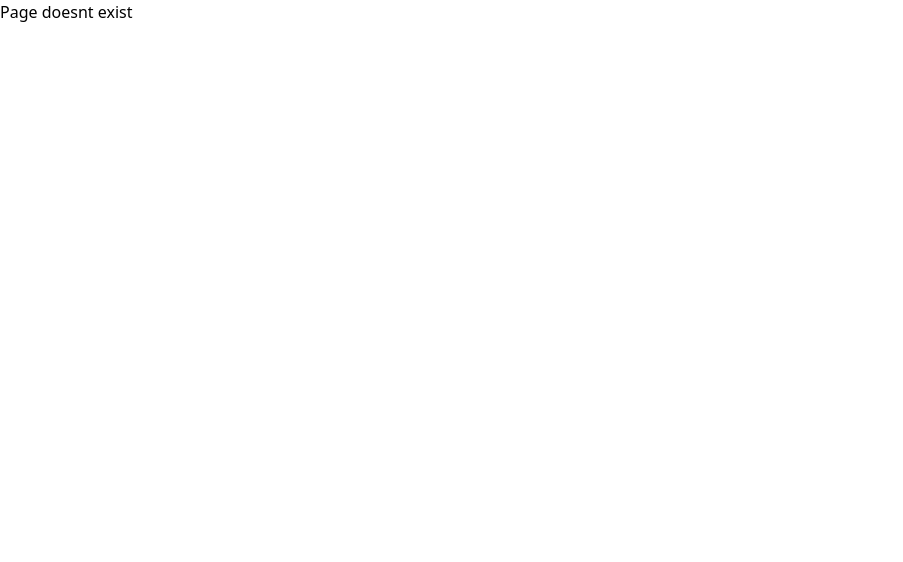
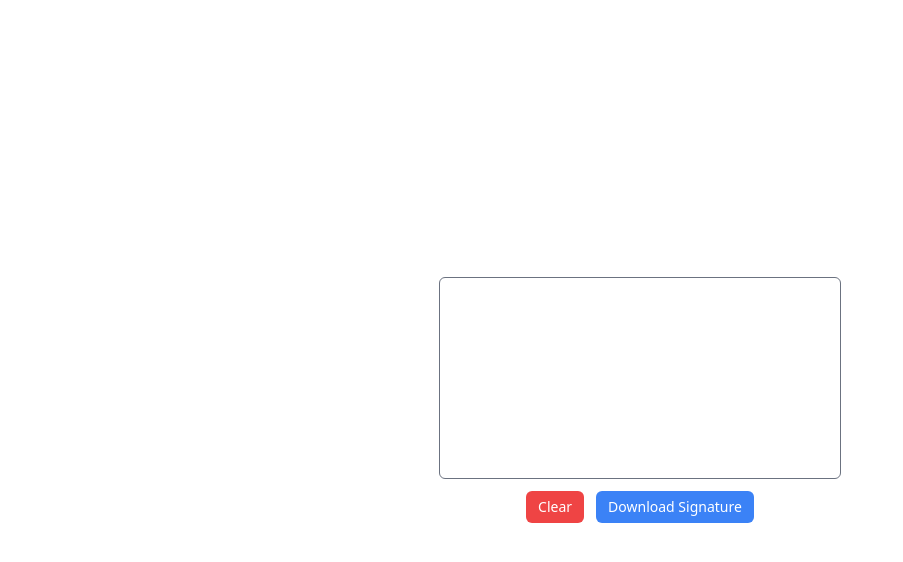
Before and after one commit to venky-123-debug/eSignature, a Svelte app: page / in a window 1280 px wide. Shown: the top 562 px of the page, without its empty margins (0-903 px from the left). Built offline with nearby package versions, Linux system fonts and the light colour scheme.

Commit message:
canvas has been crerated and signature functionalities has been created

```diff
--- /dev/null
+++ b/src/Pages/Panel/index.svelte
@@ -0,0 +1,81 @@
+<script>
+  import { onMount } from "svelte"
+
+  let canvas
+  let ctx
+  let isDrawing = false
+
+  onMount(() => {
+    try {
+      if (canvas) {
+        ctx = canvas.getContext("2d")
+      }
+    } catch (error) {
+      console.error(error)
+    }
+  })
+
+  const startDrawing = (e) => {
+    isDrawing = true
+    draw(e)
+  }
+
+  const draw = (e) => {
+    if (!isDrawing) return
+
+    ctx.lineWidth = 2
+    ctx.lineCap = "round"
+    ctx.strokeStyle = "#000"
+
+    ctx.lineTo(e.clientX - canvas.offsetLeft, e.clientY - canvas.offsetTop)
+    ctx.stroke()
+    ctx.beginPath()
+    ctx.moveTo(e.clientX - canvas.offsetLeft, e.clientY - canvas.offsetTop)
+  }
+
+  const startDrawingTouch = (e) => {
+    isDrawing = true
+    drawTouch(e.touches[0])
+  }
+
+  const drawTouch = (e) => {
+    if (!isDrawing) return
+
+    ctx.lineWidth = 2.5
+    ctx.lineCap = "round"
+    ctx.strokeStyle = "#000"
+
+    ctx.lineTo(e.clientX - canvas.offsetLeft, e.clientY - canvas.offsetTop)
+    ctx.stroke()
+    ctx.beginPath()
+    ctx.moveTo(e.clientX - canvas.offsetLeft, e.clientY - canvas.offsetTop)
+  }
+
+  const stopDrawing = () => {
+    isDrawing = false
+    ctx.beginPath()
+  }
+
+  const clearCanvas = () => {
+    ctx.clearRect(0, 0, canvas.width, canvas.height)
+  }
+
+  const downloadSignature = () => {
+    const url = canvas.toDataURL("image/png")
+    const link = document.createElement("a")
+    link.href = url
+    link.download = "signature.png"
+    document.body.appendChild(link)
+    link.click()
+    document.body.removeChild(link)
+  }
+</script>
+
+<div class="flex min-h-screen w-screen flex-col items-center justify-center gap-3 overflow-hidden">
+  <!-- svelte-ignore a11y-mouse-events-have-key-events -->
+  <canvas on:mousedown={startDrawing} on:mousemove={draw} on:mouseup={stopDrawing} on:mouseout={stopDrawing} on:touchstart={startDrawingTouch} on:touchmoveh={drawTouch} on:touchend={drawTouch} bind:this={canvas} width="400" height="200" class="border cursor-pointer border-gray-500 bg-white rounded-md" />
+  <div class="flex items-center justify-center gap-3">
+    <button disabled={!isDrawing} on:click={clearCanvas} type="button" id="clearBtn" class="flex min-w-[36px] items-center justify-center rounded-md bg-red-500 px-3 py-1.5 text-sm text-white hover:bg-red-600 active:bg-red-500 disabled:cursor-not-allowed">Clear</button>
+    <button on:click={downloadSignature} type="button" id="downloadBtn" class="flex min-w-[36px] items-center justify-center rounded-md bg-blue-500 px-3 py-1.5 text-sm text-white hover:bg-blue-600 active:bg-blue-500">Download Signature</button>
+  </div>
+</div>
--- a/src/routes.js
+++ b/src/routes.js
@@ -1,6 +1,8 @@
 import ErrorCode404 from "./Pages/404/index.svelte"
+import Panel from "./Pages/Panel/index.svelte"
 
 export default {
+  "/":Panel,
   // The catch-all route must always be last
   "*": ErrorCode404,
 }
```
